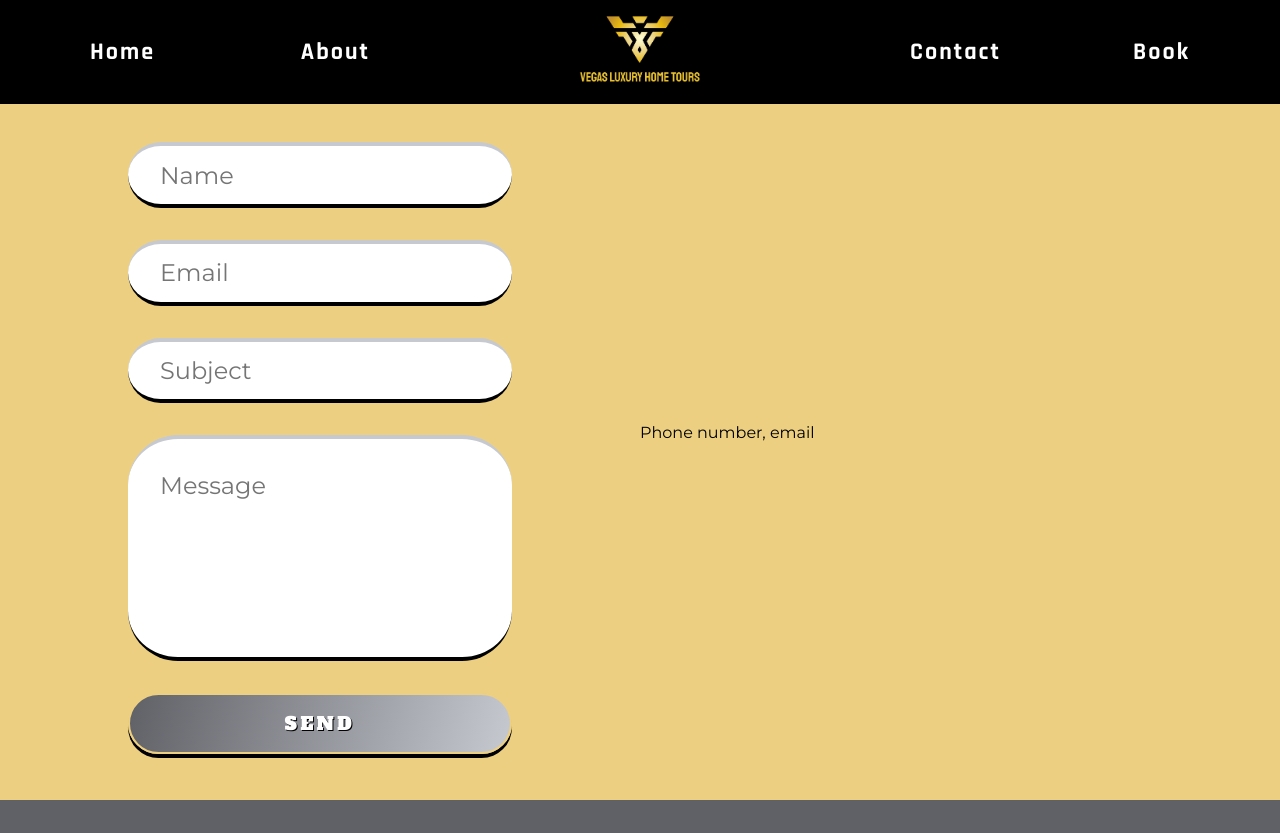
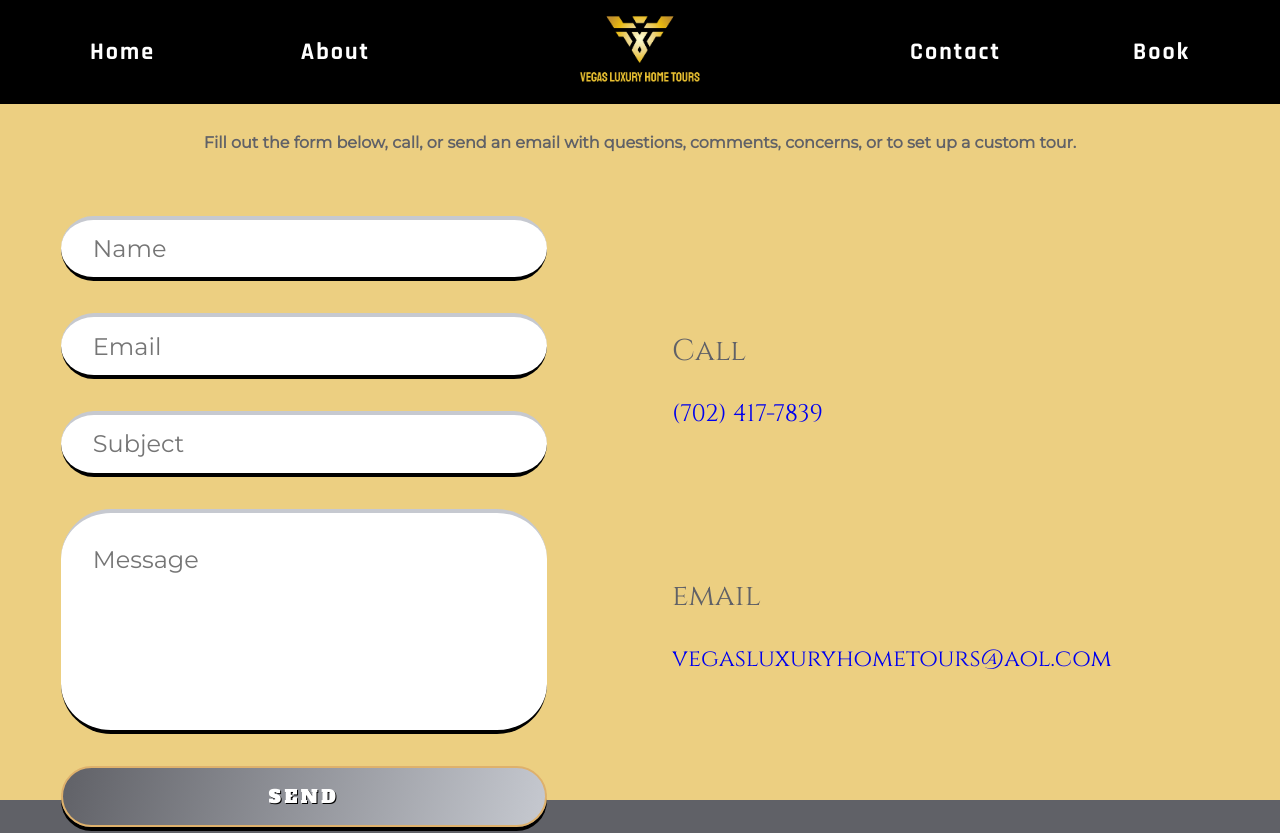
Before and after one commit to stevexero/vegasluxuryhometours, a React (Create React App) app: page /contact in a window 1280 px wide. Shown: the top 833 px of the page. Built offline with nearby package versions, Linux system fonts and the light colour scheme.

Commit message:
added number, email, and styling

```diff
--- a/src/pages/Contact.css
+++ b/src/pages/Contact.css
@@ -31,6 +31,12 @@
 
 .Contact-right {
   width: 50%;
+  height: 100%;
+  margin-left: 4rem;
+  display: flex;
+  flex-direction: column;
+  align-items: flex-start;
+  justify-content: space-evenly;
 }
 
 .Contact-left form {
@@ -43,7 +49,7 @@
 .Contact-left form input,
 .Contact-left form textarea,
 .Contact-left form button {
-  width: 60%;
+  width: 80%;
   margin-top: 2rem;
 }
 
@@ -93,7 +99,7 @@
   display: flex;
   align-items: center;
   justify-content: center;
-  border: 2px solid var(--color-light-gold);
+  border: 2px solid var(--color-dark-gold);
   border-radius: 50px;
   text-shadow: 1px 1px 0 black;
   box-shadow: 0 4px 0 black;
@@ -102,3 +108,8 @@
 .Contact-left form button:hover {
   cursor: pointer;
 }
+
+.Contact-right-top h3,
+.Contact-right-bottom h3 {
+  margin-bottom: 2rem;
+}
--- a/src/pages/Contact.js
+++ b/src/pages/Contact.js
@@ -36,10 +36,14 @@ const Contact = () => {
       }}
       className='Contact'>
       <div className='Contact-container'>
-        <div className='Contact-top'>
+        <div className='Contact-top mt-64'>
           <h1 className='cinzel-regular-56 text-dark-silver'>Contact Us</h1>
+          <h4 className='text-dark-silver mt-32'>
+            Fill out the form below, call, or send an email with questions,
+            comments, concerns, or to set up a custom tour.
+          </h4>
         </div>
-        <div className='Contact-bottom'>
+        <div className='Contact-bottom mt-32'>
           <div className='Contact-left'>
             <form onSubmit={sendEmail}>
               <input type='text' name='name' required placeholder='Name' />
@@ -52,7 +56,22 @@ const Contact = () => {
               <button className='alfa-slab-one-18'>SEND</button>
             </form>
           </div>
-          <div className='Contact-right'>Phone number, email</div>
+          <div className='Contact-right'>
+            <div className='Contact-right-top'>
+              <h3 className='cinzel-regular-30 text-dark-silver'>Call</h3>
+              <a href='tel:+17024177839' className='cinzel-regular-24'>
+                (702) 417-7839
+              </a>
+            </div>
+            <div className='Contact-right-bottom'>
+              <h3 className='cinzel-regular-30 text-dark-silver'>email</h3>
+              <a
+                href='mailto:vegasluxuryhometours@aol.com'
+                className='cinzel-regular-24'>
+                vegasluxuryhometours@aol.com
+              </a>
+            </div>
+          </div>
         </div>
       </div>
     </motion.div>
```
